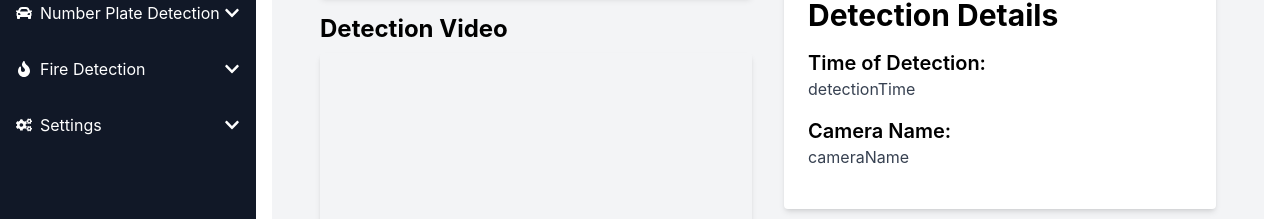
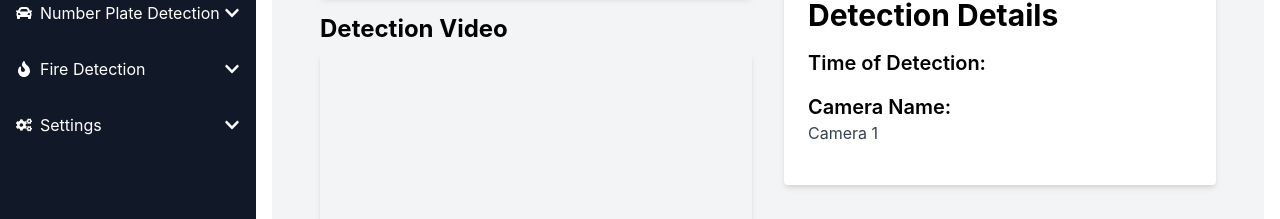
Before and after one commit to AkshayGhugare19/detection-web-app, a React (Create React App) app: page /detection-analytics-details/1 in a window 1280 px wide. Shown: the part 131-350 px from the top of the page. Built offline with nearby package versions, Linux system fonts and the light colour scheme.

Commit message:
analytics info add

```diff
--- a/src/pages/AnalyticsDetails.js
+++ b/src/pages/AnalyticsDetails.js
@@ -8,6 +8,7 @@ import { apiGET } from '../utilities/apiHelpers';
 const AnalyticsDetails = () => {
   const param = useParams()
   const [analyticsData,setAnalyticsData]=useState('')
+  console.log("eee",analyticsData)
 
   const getAnalyticsData = async()=>{
     try {
@@ -43,11 +44,11 @@ const AnalyticsDetails = () => {
           <h2 className="text-3xl font-bold mb-4">Detection Details</h2>
           <div className="mb-4">
             <h3 className="text-xl font-semibold">Time of Detection:</h3>
-            <p className="text-gray-700">{"detectionTime"}</p>
+            <p className="text-gray-700">{analyticsData?.created_at}</p>
           </div>
           <div className="mb-4">
             <h3 className="text-xl font-semibold">Camera Name:</h3>
-            <p className="text-gray-700">{"cameraName"}</p>
+            <p className="text-gray-700">{"Camera 1"}</p>
           </div>
         </div>
       </div>
```
